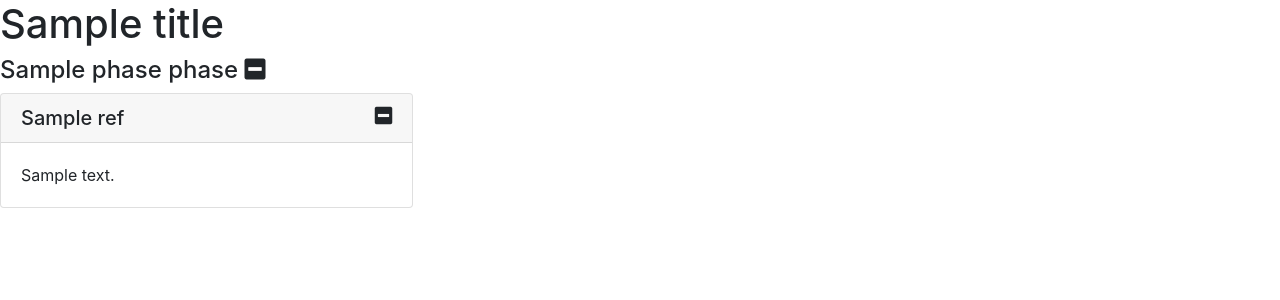
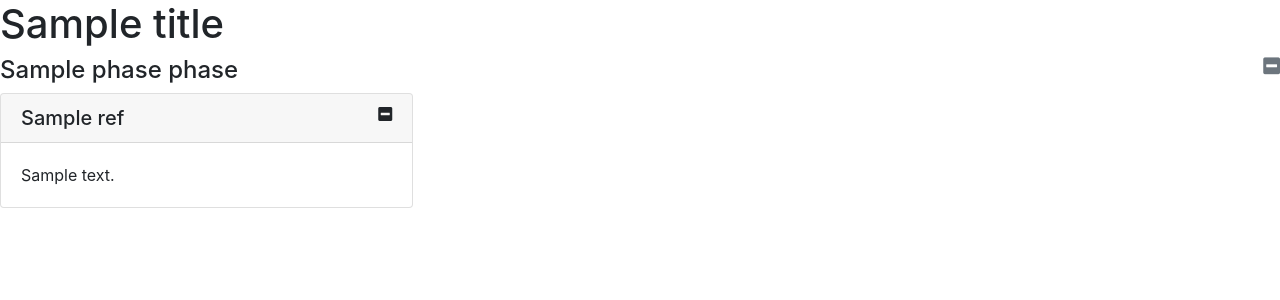
Before and after one commit to exonian/army-reference, a Django app: template armyref/references/templates/references/home.html in a window 1280 px wide. Shown: the top 300 px of the page. Run offline with Django 3.2, Linux system fonts and the light colour scheme; the template is opened without the code that fills it: most values are stand-ins (such as "Sample title", 1, 10 or a date in 2020); some libraries are stand-ins or nearby versions.

Commit message:
Restyle collapse icons

```diff
--- a/armyref/references/templates/references/home.html
+++ b/armyref/references/templates/references/home.html
@@ -4,14 +4,14 @@
   {% regroup references by phase as phases %}
   {% for phase, references in phases %}
     <h4 data-toggle="collapse" data-target="#phase-{{ phase.id }}" aria-expanded="true" aria-controls="phase-{{ phase.id }}">{{ phase.name }} phase
-        <span class="fas" aria-hidden="true"></span></h4>
+        <span class="fas float-right text-muted small" aria-hidden="true"></span></h4>
     <div class="collapse show" id="phase-{{ phase.id }}">
       <div class="card-columns">
         {% for ref in references %}
           <div class="reference card {% if ref.sub_phase == 0 %}border-info{% endif %}{% if ref.sub_phase == 2 %}border-danger{% endif %}">
             <h5 class="card-header {% if ref.sub_phase == 0 %}text-info{% endif %}{% if ref.sub_phase == 2 %}text-danger{% endif %}"
                 data-toggle="collapse" data-target="#card-body-{{ ref.id }}" aria-expanded="true" aria-controls="card-body-{{ ref.id }}">{{ ref.name }}
-                <span class="fas float-right" aria-hidden="true"></span></h5>
+                <span class="fas float-right small" aria-hidden="true"></span></h5>
             <div class="collapse show" id="card-body-{{ ref.id }}">
               <div class="card-body">
                 {% if ref.details %}
--- a/deployment.yml
+++ b/deployment.yml
@@ -15,7 +15,7 @@ spec:
         - name: docker-credentials
       containers:
         - name: app
-          image: roguemichael/army-reference:190527A
+          image: roguemichael/army-reference:190527B
           ports:
             - containerPort: 8000
               name: http
```
